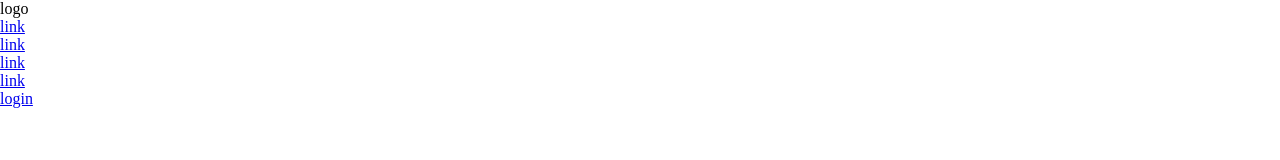
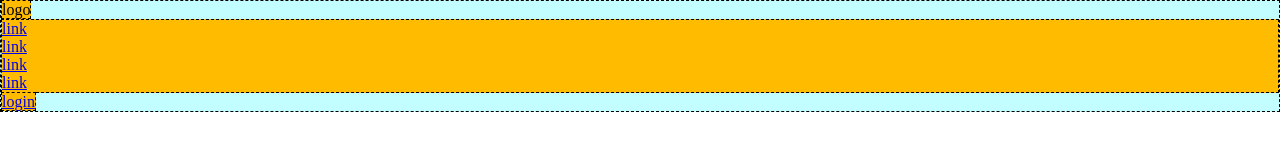
Before and after one commit to RiccardoFiacco/htmlcss-struttura-discord, a plain HTML site: page index.html in a window 1280 px wide. Drawn offline with Linux system fonts and the light colour scheme.

Commit message:
add debug rules for nav

```diff
--- a/css/style.css
+++ b/css/style.css
@@ -8,3 +8,16 @@
 ul,ol{
     list-style: none;
 }
+/* layout reules */
+
+/*debug rules*/
+
+.debug .nav-flex {
+	border: 1px dashed black;
+    background-color: rgb(194, 253, 255);
+}
+
+.debug .logo,.main-menu, .cta{
+    border: 1px dashed black;
+    background-color: rgb(255, 187, 0);
+}
```
